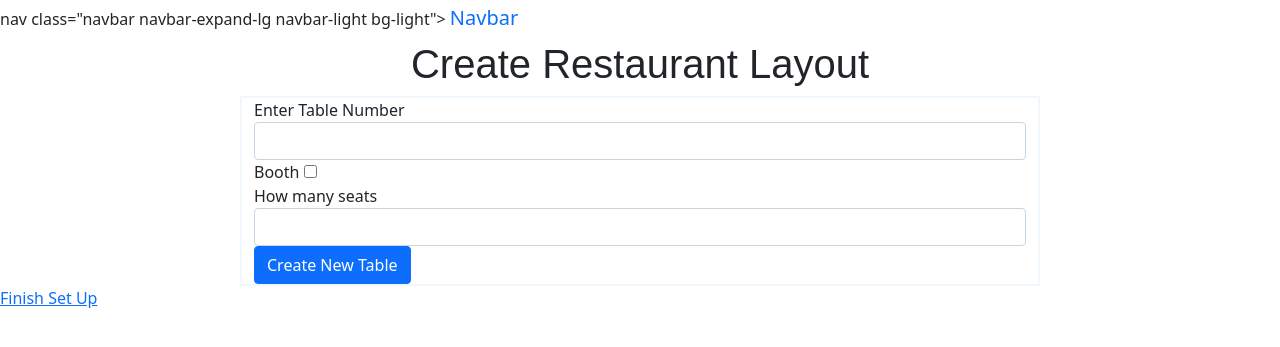
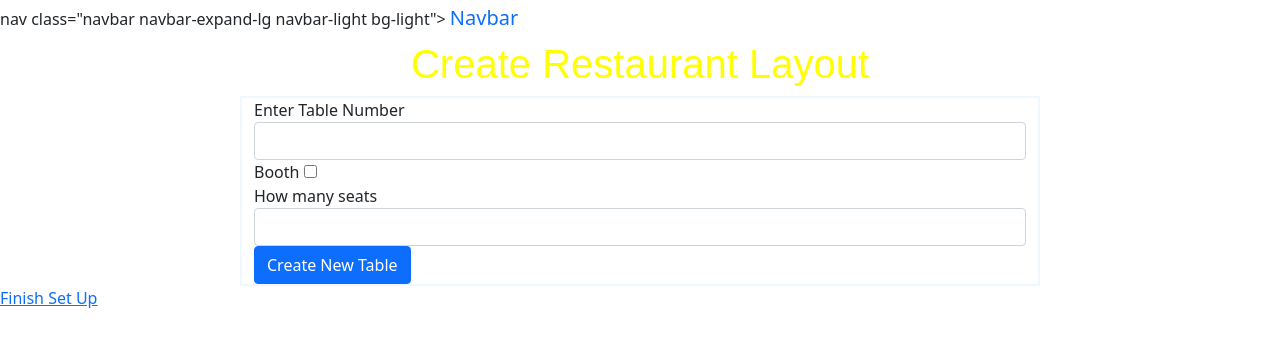
Before and after one commit to hanstoj/HB_Project, a Flask app: page /layout/ in a window 1280 px wide. Shown: the top 347 px of the page. Run offline with Flask 2, Linux system fonts and the light colour scheme; some libraries are stand-ins or nearby versions.

```diff
--- a/static/style.css
+++ b/static/style.css
@@ -4,6 +4,7 @@ p {
 h1 {
   text-align: center;
   font-family: "Scada", sans-serif;
+  color: yellow;
 }
 .container {
   max-width: 800px;
```
